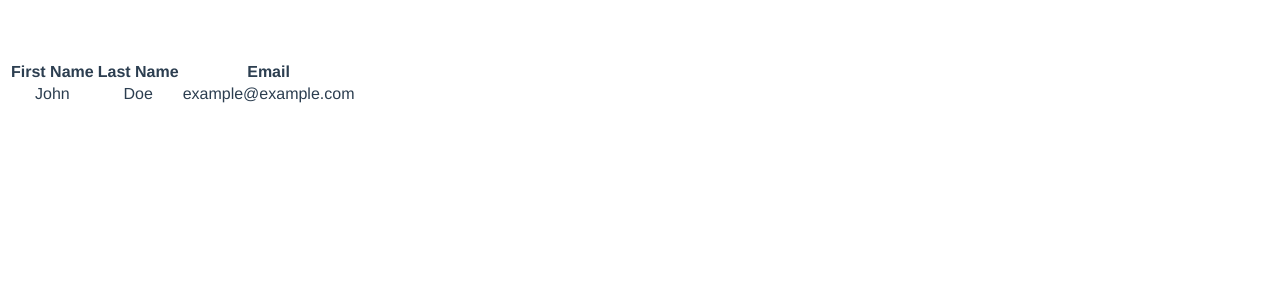
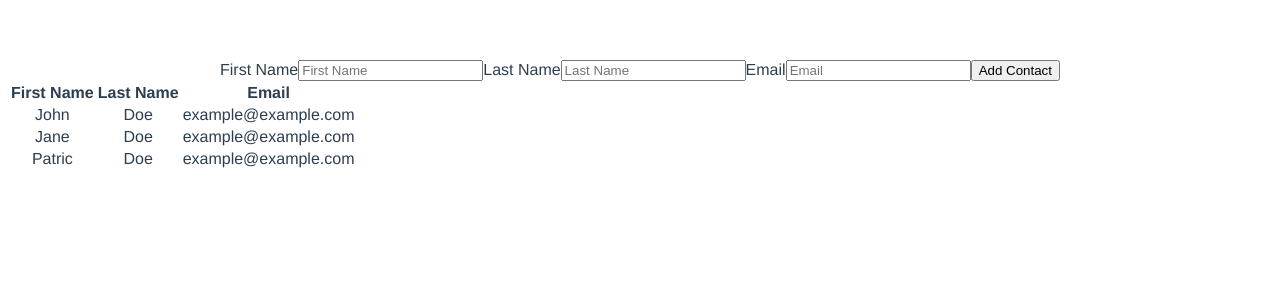
Before and after one commit to pedja77/vivify-academy-vue-1, a Vue app: page / in a window 1280 px wide. Shown: the top 300 px of the page. Built offline with nearby package versions, Linux system fonts and the light colour scheme.

Commit message:
Commit 3

```diff
--- a/src/components/ContactsList.vue
+++ b/src/components/ContactsList.vue
@@ -1,5 +1,14 @@
 <template>
   <div>
+    <form @submit.prevent="addContact">
+      <label>First Name</label>
+      <input v-model="newContact.firstName" type="text" placeholder="First Name"/>
+      <label>Last Name</label>
+      <input v-model="newContact.lastName" type="text" placeholder="Last Name"/>
+      <label>Email</label>
+      <input v-model="newContact.email" type="email" placeholder="Email"/>
+      <button type="submit">Add Contact</button>
+    </form>
     <table>
       <thead>
         <th>First Name</th>
@@ -7,11 +16,7 @@
         <th>Email</th>
       </thead>
       <tbody>
-        <tr
-          v-for="(contact, key) in contacts"
-          :key="key"
-          v-if="contact.firstName === 'John'"
-        >
+        <tr v-for="(contact, key) in contacts" :key="key">
           <td>{{ contact.firstName }}</td>
           <td>{{ contact.lastName }}</td>
           <td>{{ contact.email }}</td>
@@ -29,7 +34,18 @@ export default {
         { firstName: 'John', lastName: 'Doe', email: 'example@example.com' },
         { firstName: 'Jane', lastName: 'Doe', email: 'example@example.com' },
         { firstName: 'Patric', lastName: 'Doe', email: 'example@example.com' }
-      ]
+      ],
+      newContact: {
+        firstName: '',
+        lastName: '',
+        email: ''
+      }
+    }
+  },
+  methods: {
+    addContact() {
+      this.contacts.push(this.newContact)
+      this.newContact = {}
     }
   }
 }
```
